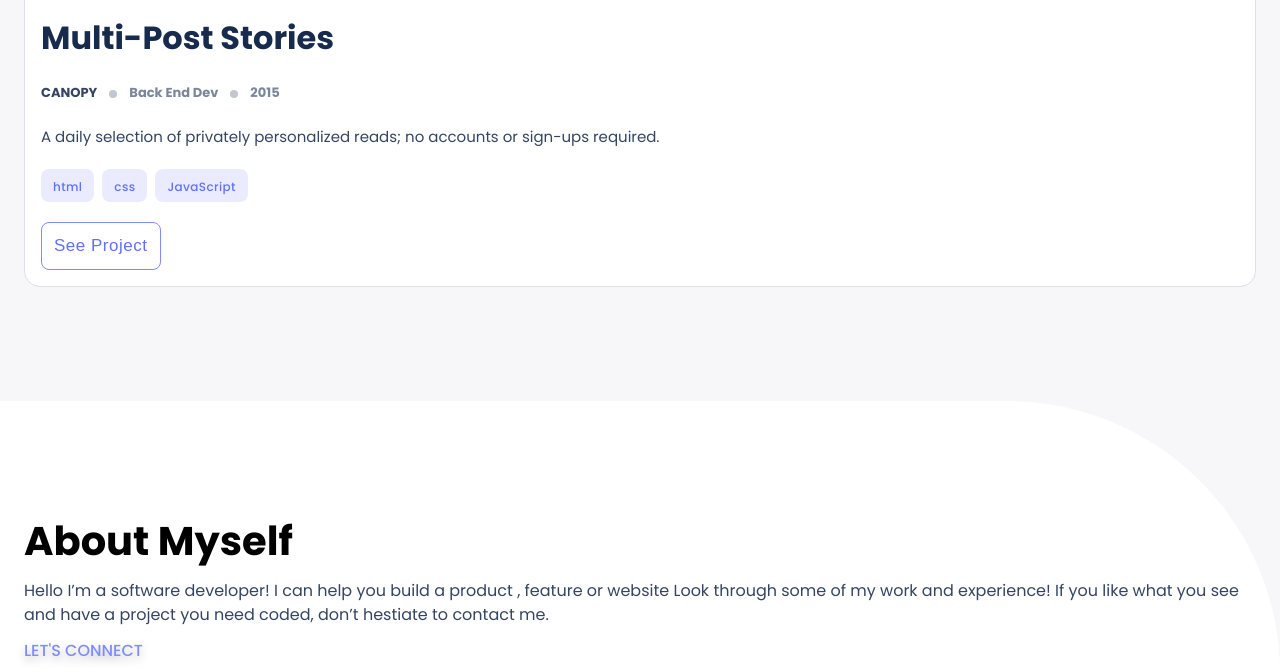
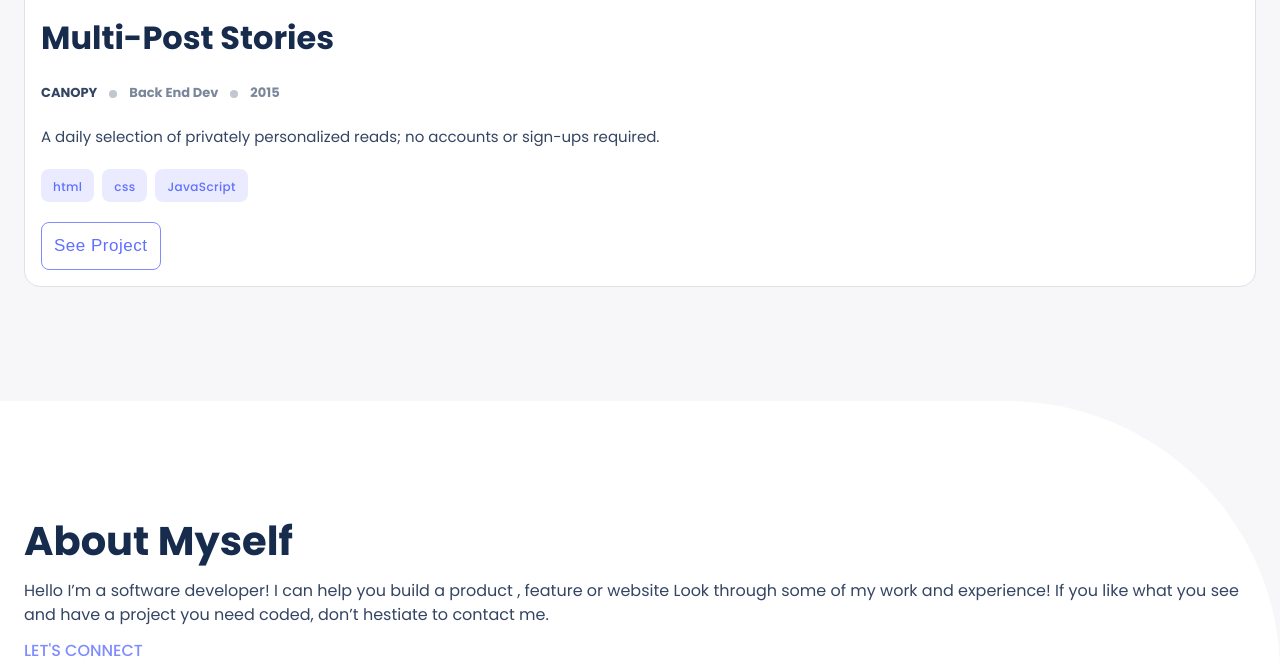
Before and after one commit to usmansbk/usmansbk.github.io, a plain HTML site: page index.html in a window 1280 px wide. Shown: the part 2662-3334 px from the top of the page. Drawn offline with Linux system fonts and the light colour scheme.

Commit message:
Fix minor styles

```diff
--- a/index.html
+++ b/index.html
@@ -193,16 +193,13 @@
       </article>
     </div>
     <section class="about">
-      <h2 class="header-2 mb-12">About Myself</h2>
+      <h2 class="header-2 color-n800 mb-12">About Myself</h2>
       <p class="body-2 color-n600 mb-12">
         Hello I’m a software developer! I can help you build a product , feature
         or website Look through some of my work and experience! If you like what
         you see and have a project you need coded, don’t hestiate to contact me.
       </p>
-      <a
-        href="#connect"
-        class="link-button body-2 bolder color-b300 mb-12 drop-shadow"
-      >
+      <a href="#connect" class="link-button body-2 bolder color-b300 mb-12">
         LET'S CONNECT
       </a>
       <ul class="social-media-icons mb-12">
```
